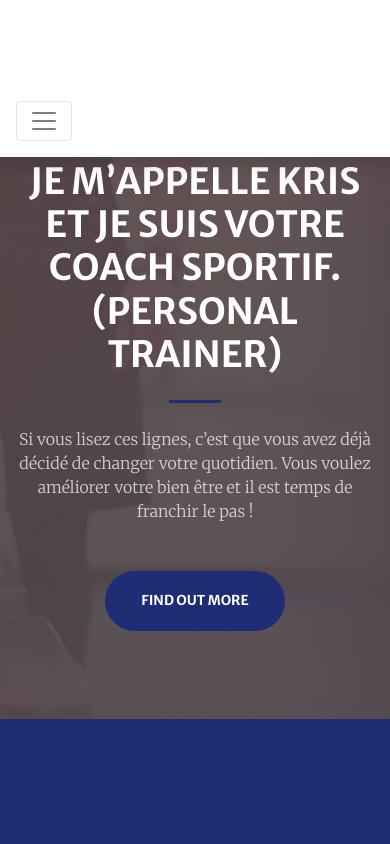
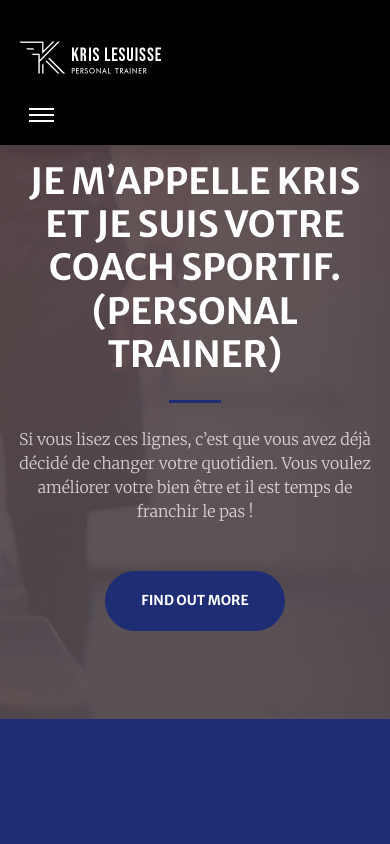
Before and after one commit to carlericholm/krisLessuiseCoach, a website with bundled scripts: page index.html in a window 390 px wide. Shown: the top 844 px of the page. Built offline with nearby package versions, Linux system fonts and the light colour scheme.

Commit message:
version 1

```diff
--- a/index.html
+++ b/index.html
@@ -35,7 +35,9 @@
       <button class="navbar-toggler navbar-toggler-right" type="button" data-toggle="collapse"
         data-target="#navbarResponsive" aria-controls="navbarResponsive" aria-expanded="false"
         aria-label="Toggle navigation">
-        <span class="navbar-toggler-icon"></span>
+        <span class="spanLine"></span>
+        <span class="spanLine"></span>
+        <span class="spanLine"></span>
       </button>
       <div class="collapse navbar-collapse" id="navbarResponsive">
         <ul class="navbar-nav ml-auto my-2 my-lg-0">
--- a/scss/_navbar.scss
+++ b/scss/_navbar.scss
@@ -1,12 +1,24 @@
 // Base styling for the navbar
+
 #mainNav {
   box-shadow: $box-shadow;
-  background-color: $white;
+  background-color: black;
   transition: background-color 0.2s ease;
   .navbar-brand {
     font-family: $font-family-sans-serif;
     font-weight: $font-weight-bold;
     color: $gray-900;
+  }
+  button {
+    display: flex;
+    flex-direction: column;
+  }
+  .spanLine {
+    border: 1px solid white;
+    // height: 2px;
+    margin-top: 2px;
+    margin-bottom: 2px;
+    width: 25px;
   }
   .navbar-nav {
     .nav-item {
@@ -36,6 +48,9 @@
         color: $white;
       }
     }
+    button {
+      display: none;
+    }
     .navbar-nav {
       .nav-item {
         .nav-link {
@@ -55,7 +70,7 @@
     // Navbar styling applied when the page is scrolled
     &.navbar-scrolled {
       box-shadow: $box-shadow;
-      background-color: $white;
+      background-color: $black;
       .navbar-brand {
         color: $gray-900;
         &:hover {
@@ -65,7 +80,7 @@
       .navbar-nav {
         .nav-item {
           .nav-link {
-            color: $gray-900;
+            color: white;
             &:hover {
               color: #89155b;
             }
```
Also changed, not shown: vendor/fontawesome-free/package.json (+4 -7 lines), css/creative.css, css/creative.min.css.
